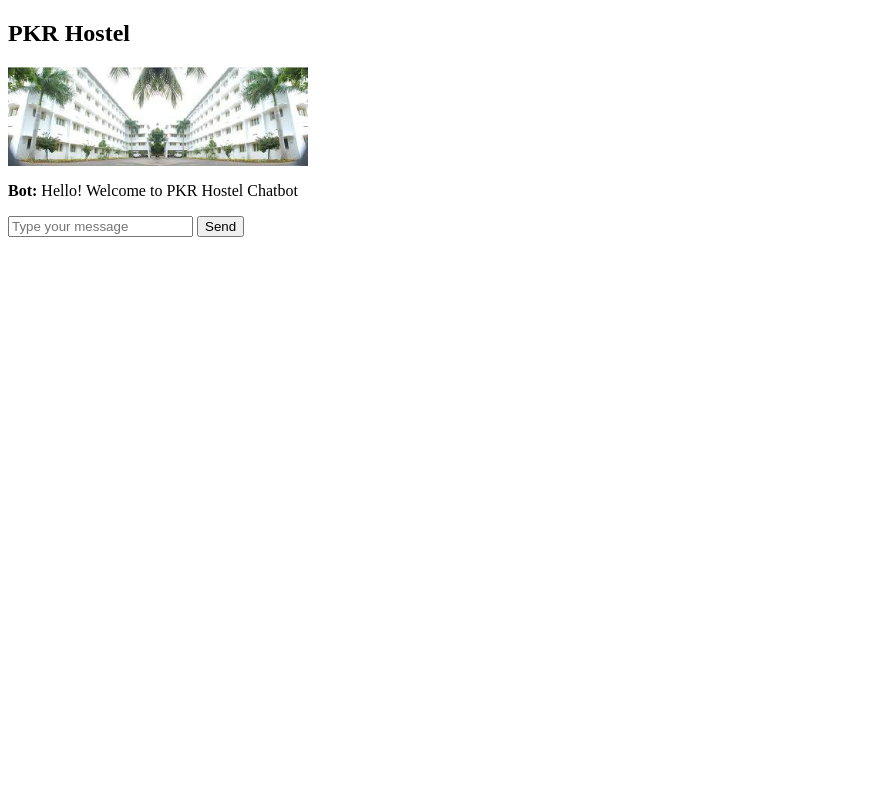
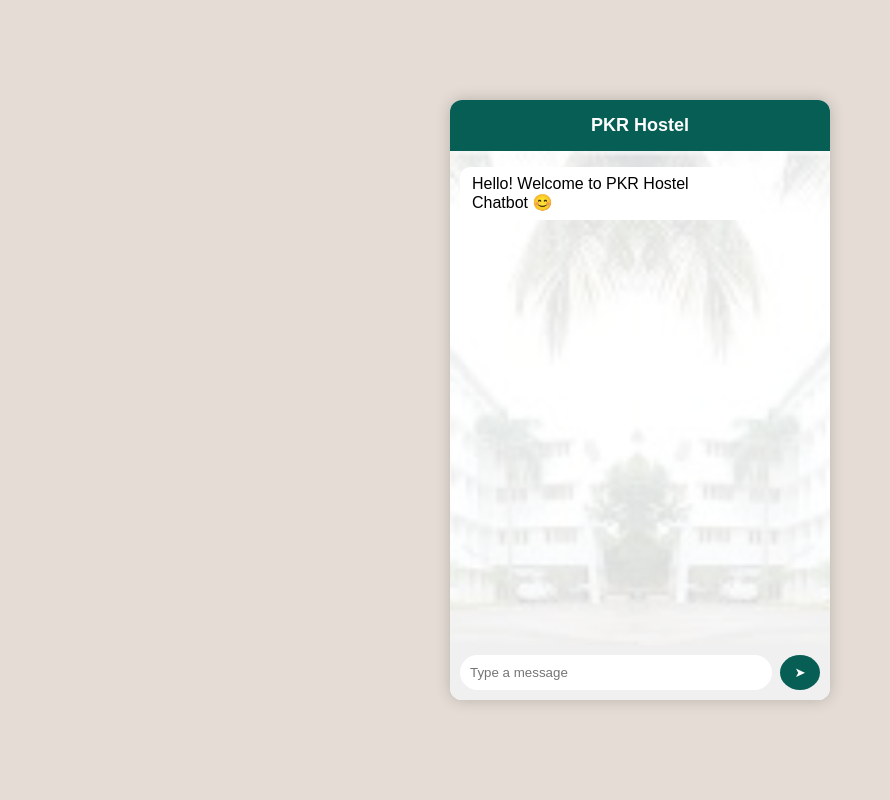
Before and after one commit to srinithisivanantham/hostel-chatbot, a Flask app: page / in a window 1280 px wide. Shown: the whole page, without its empty margins (0-890 px from the left). Run offline with Flask 3, Linux system fonts and the light colour scheme.

Commit message:
WhatsApp style chatbot UI with background image

```diff
--- a/static/style.css
+++ b/static/style.css
@@ -1,65 +1,101 @@
 body {
     margin: 0;
+    padding: 0;
     font-family: Arial, sans-serif;
-    background: #f4f6f9;
+    background: #e5ddd5;
+    display: flex;
+    justify-content: center;
+    align-items: center;
+    height: 100vh;
 }
 
-header {
-    background: #2c3e50;
+/* CHAT CONTAINER */
+.chat-container {
+    width: 380px;
+    height: 600px;
+    background: #ffffff;
+    border-radius: 12px;
+    box-shadow: 0 0 15px rgba(0,0,0,0.2);
+    display: flex;
+    flex-direction: column;
+    overflow: hidden;
+}
+
+/* HEADER */
+.chat-header {
+    background: #075e54;
     color: white;
     padding: 15px;
     text-align: center;
-    font-size: 22px;
+    font-size: 18px;
+    font-weight: bold;
 }
 
-.container {
-    width: 90%;
-    max-width: 700px;
-    margin: 30px auto;
-    background: white;
-    padding: 20px;
-    border-radius: 10px;
-    box-shadow: 0 0 10px rgba(0,0,0,0.1);
+/* CHAT BODY */
+.chat-body {
+    flex: 1;
+    padding: 10px;
+    overflow-y: auto;
+    background-image: url("/static/images/hostel.jpeg");
+    background-size: cover;
+    background-position: center;
+    position: relative;
 }
 
-input, textarea, button {
-    width: 100%;
-    padding: 10px;
-    margin-top: 10px;
-    border-radius: 5px;
-    border: 1px solid #ccc;
+.chat-body::before {
+    content: "";
+    position: absolute;
+    inset: 0;
+    background: rgba(255, 255, 255, 0.85);
 }
 
-button {
-    background: #2c3e50;
+/* MESSAGE AREA */
+.chat-messages {
+    position: relative;
+    z-index: 1;
+}
+
+/* USER MESSAGE */
+.user-msg {
+    background: #dcf8c6;
+    padding: 8px 12px;
+    border-radius: 10px;
+    margin: 6px 0;
+    align-self: flex-end;
+    max-width: 75%;
+}
+
+/* BOT MESSAGE */
+.bot-msg {
+    background: #ffffff;
+    padding: 8px 12px;
+    border-radius: 10px;
+    margin: 6px 0;
+    align-self: flex-start;
+    max-width: 75%;
+}
+
+/* INPUT AREA */
+.chat-input {
+    display: flex;
+    padding: 10px;
+    background: #f0f0f0;
+}
+
+.chat-input input {
+    flex: 1;
+    padding: 10px;
+    border-radius: 20px;
+    border: none;
+    outline: none;
+}
+
+.chat-input button {
+    margin-left: 8px;
+    background: #075e54;
     color: white;
     border: none;
+    border-radius: 50%;
+    width: 40px;
     cursor: pointer;
 }
-
-button:hover {
-    background: #34495e;
-}
-
-.chat-box {
-    height: 300px;
-    border: 1px solid #ccc;
-    padding: 10px;
-    overflow-y: auto;
-    margin-bottom: 10px;
-}
-
-.bot {
-    background: #e8f0fe;
-    padding: 8px;
-    border-radius: 5px;
-    margin-bottom: 5px;
-}
-
-.user {
-    background: #d1f5d3;
-    padding: 8px;
-    border-radius: 5px;
-    margin-bottom: 5px;
-    text-align: right;
-}
--- a/templates/index.html
+++ b/templates/index.html
@@ -2,40 +2,47 @@
 <html>
 <head>
     <title>PKR Hostel</title>
+    <link rel="stylesheet" href="{{ url_for('static', filename='style.css') }}">
 </head>
 <body>
 
-    <h2>PKR Hostel</h2>
+<div class="chat-container">
 
-    <!-- HOSTEL IMAGE (ONLY ADDITION) -->
-    <img
-        src="{{ url_for('static', filename='images/hostel.jpeg') }}"
-        alt="Hostel Image"
-        style="width:300px; display:block; margin-bottom:15px;"
-    >
-
-    <div id="chatbox">
-        <p><b>Bot:</b> Hello! Welcome to PKR Hostel Chatbot</p>
+    <div class="chat-header">
+        PKR Hostel
     </div>
 
-    <input type="text" id="userInput" placeholder="Type your message">
-    <button onclick="sendMessage()">Send</button>
+    <div class="chat-body">
+        <div id="chatbox" class="chat-messages">
+            <div class="bot-msg">Hello! Welcome to PKR Hostel Chatbot 😊</div>
+        </div>
+    </div>
+
+    <div class="chat-input">
+        <input type="text" id="userInput" placeholder="Type a message">
+        <button onclick="sendMessage()">➤</button>
+    </div>
+
+</div>
 
 <script>
 function sendMessage() {
-            let msg = document.getElementById("userInput").value;
-            if (msg.trim() === "") return;
+    let input = document.getElementById("userInput");
+    let msg = input.value.trim();
+    if (msg === "") return;
 
     let chatbox = document.getElementById("chatbox");
-            chatbox.innerHTML += "<p><b>You:</b> " + msg + "</p>";
+
+    chatbox.innerHTML += `<div class="user-msg">${msg}</div>`;
 
     fetch("/get?msg=" + msg)
         .then(res => res.text())
         .then(data => {
-                chatbox.innerHTML += "<p><b>Bot:</b> " + data + "</p>";
+            chatbox.innerHTML += `<div class="bot-msg">${data}</div>`;
+            chatbox.scrollTop = chatbox.scrollHeight;
         });
 
-            document.getElementById("userInput").value = "";
+    input.value = "";
 }
 </script>
 
```
Lines whose indentation alone changed are shown as unchanged.
